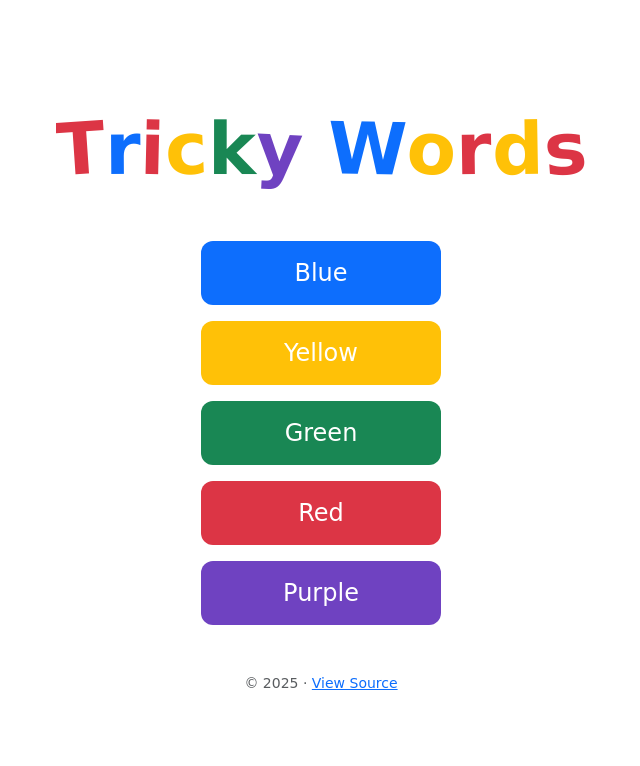
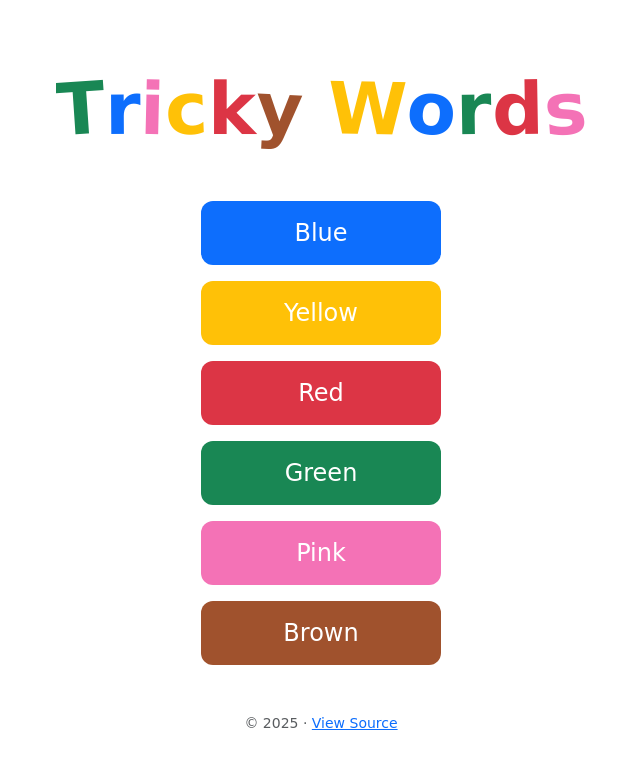
Before and after one commit to mokagio/tricky-words-trainer, a React (Vite) app: page / in a window 1280 px wide. Shown: the top 766 px of the page, without its empty margins (319-959 px from the left). Built offline with nearby package versions, Linux system fonts and the light colour scheme.

Commit message:
Update word list

```diff
--- a/src/App.jsx
+++ b/src/App.jsx
@@ -23,22 +23,44 @@ const GROUPS = [
     ],
   },
   {
+    name: "Red",
+    background: "#dc3545",
+    text: "white",
+    words: [
+      "one", "by", "only", "old",
+      "like", "have", "live", "give",
+      "little", "down", "what", "when"
+    ],
+  },
+  {
     name: "Green",
     background: "#198754",
     text: "white",
-    words: ["one", "by", "like", "have", "live", "give", "little", "down", "what", "when", "why", "where"],
+    words: [
+      "why", "where", "who", "which",
+      "any", "many", "more", "before",
+      "other", "were", "because", "want"
+    ],
   },
   {
-    name: "Red",
-    background: "#dc3545",
+    name: "Pink",
+    background: "#f472b6", // pink-400 from Tailwind CSS
     text: "white",
-    words: ["who", "which", "any", "many", "more", "before", "other", "were", "because", "want", "saw", "two", "put", "could", "should", "would", "right", "their"],
+    words: [
+      "saw", "put", "could", "should",
+      "would", "right",  "two" , "four",
+      "goes", "does", "made", "their"
+    ],
   },
   {
-    name: "Purple",
-    background: "#6f42c1",
+    name: "Brown", // called purple in other groupings
+    background: "#a0522d", // sienna brown
     text: "white",
-    words: ["once", "upon", "always", "also", "after", "every", "eight", "mother", "father"],
+    words: [
+      "once", "upon", "always", "also",
+      "of", "eight", "love", "cover",
+      "after", "every", "mother", "father"
+    ],
   },
 ];
 
```
